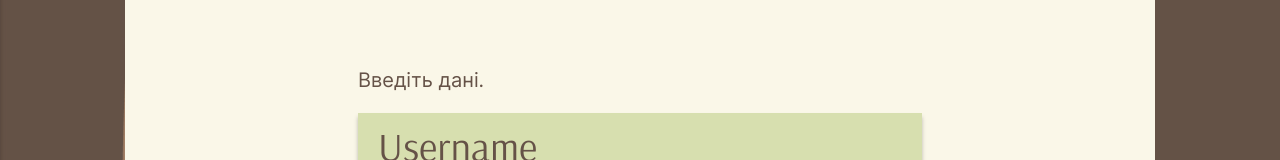
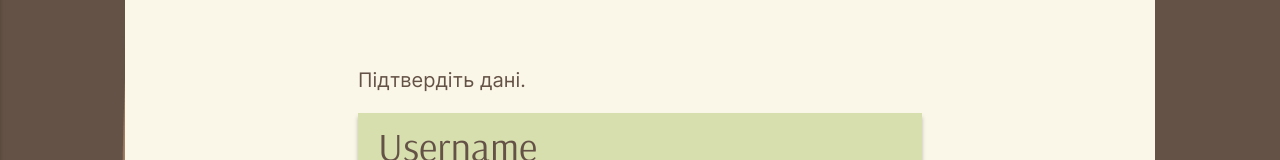
Before and after one commit to Elizaveta3/kursova, a React (Create React App) app in the folder caloCheckfront/: page /auth in a window 1280 px wide. Shown: the part 395-555 px from the top of the page. Built offline with nearby package versions, Linux system fonts and the light colour scheme.

Commit message:
change text_input

```diff
--- a/caloCheckfront/src/pages/authPage.js
+++ b/caloCheckfront/src/pages/authPage.js
@@ -55,7 +55,7 @@ export const AuthPage = () => {
                         <form className="form_enter"  onSubmit={handleSubmit} >
                             <h1>Вхід</h1>
                             <fieldset className="form_enter_wrap">
-                                <p className="text_input">Введіть дані.</p>
+                                <p className="text_input">Підтвердіть дані.</p>
                                 <div className="form_input">
                                     <input type="text" className="form_input_field" placeholder="Username" id='userName' onChange={handleChange}/>
                                     <input type="password" className="form_input_field" placeholder="Password" id='password'onChange={handleChange}/>
```
